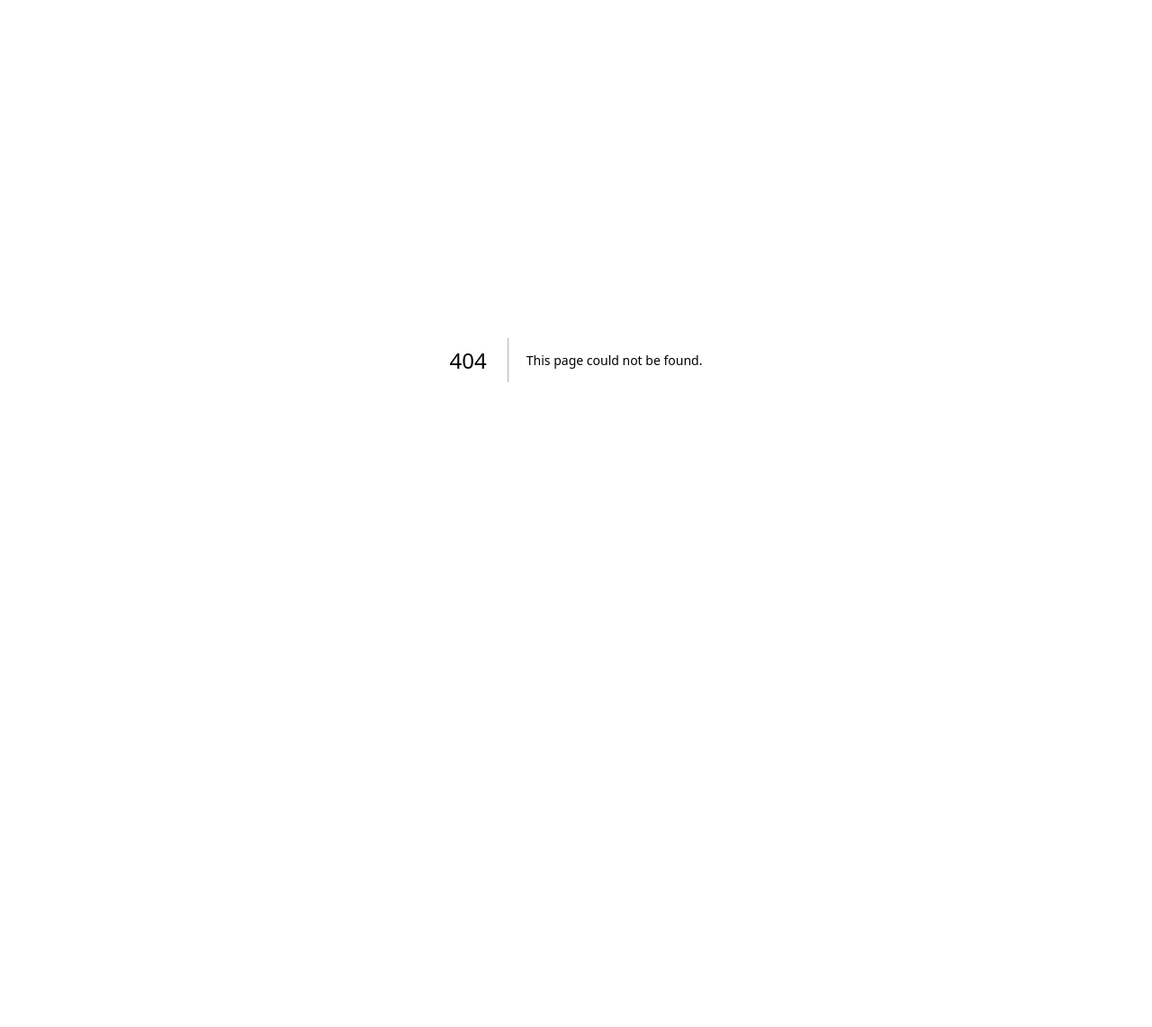
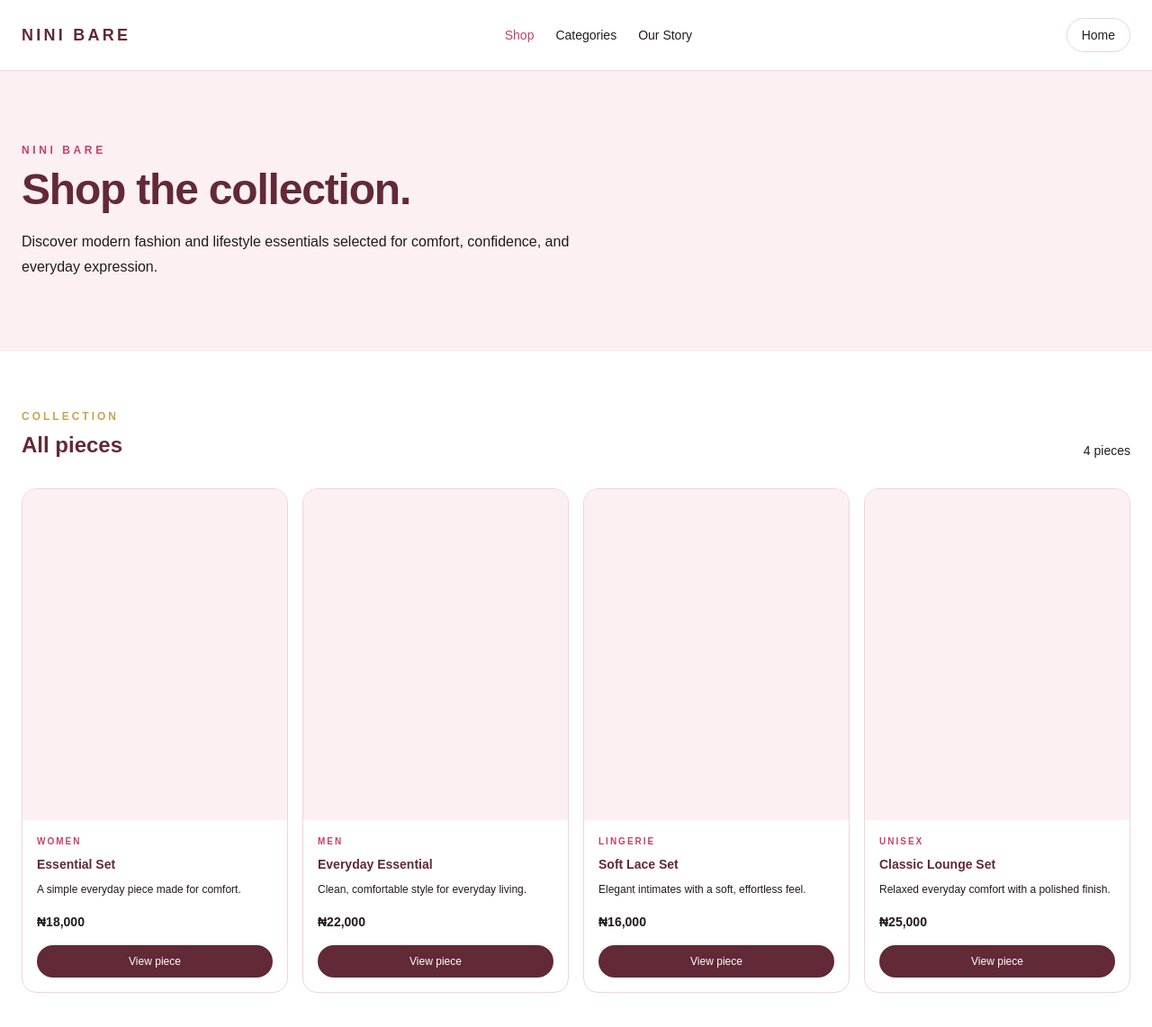
Before and after one commit to imoleayo26/nini-bare, a Next.js app: page /shop in a window 1280 px wide. Before the commit this address had no page. Shown: the top 1142 px of the page at 90% size. Before the commit the page ends 800 px from the top, so only its background shows below. Built offline with nearby package versions, Linux system fonts and the light colour scheme.

Commit message:
feat: add Nini Bare shop page

```diff
--- /dev/null
+++ b/app/shop/page.tsx
@@ -0,0 +1,129 @@
+const products = [
+  {
+    name: "Essential Set",
+    category: "Women",
+    price: "₦18,000",
+    description: "A simple everyday piece made for comfort.",
+  },
+  {
+    name: "Everyday Essential",
+    category: "Men",
+    price: "₦22,000",
+    description: "Clean, comfortable style for everyday living.",
+  },
+  {
+    name: "Soft Lace Set",
+    category: "Lingerie",
+    price: "₦16,000",
+    description: "Elegant intimates with a soft, effortless feel.",
+  },
+  {
+    name: "Classic Lounge Set",
+    category: "Unisex",
+    price: "₦25,000",
+    description: "Relaxed everyday comfort with a polished finish.",
+  },
+];
+
+export default function ShopPage() {
+  return (
+    <main className="min-h-screen bg-nb-white text-nb-ink">
+      <header className="border-b border-nb-border bg-white">
+        <div className="mx-auto flex max-w-7xl items-center justify-between px-6 py-5">
+          <a
+            href="/"
+            className="text-lg font-semibold tracking-[0.18em] text-nb-berry"
+          >
+            NINI BARE
+          </a>
+
+          <nav className="hidden gap-6 text-sm text-nb-ink sm:flex">
+            <a href="/shop" className="font-medium text-nb-rose">
+              Shop
+            </a>
+            <a href="/categories" className="hover:text-nb-rose">
+              Categories
+            </a>
+            <a href="/our-story" className="hover:text-nb-rose">
+              Our Story
+            </a>
+          </nav>
+
+          <a
+            href="/"
+            className="rounded-full border border-nb-border px-4 py-2 text-sm hover:bg-nb-blush"
+          >
+            Home
+          </a>
+        </div>
+      </header>
+
+      <section className="bg-nb-blush px-6 py-14 sm:py-20">
+        <div className="mx-auto max-w-7xl">
+          <p className="text-xs font-semibold uppercase tracking-[0.3em] text-nb-rose">
+            Nini Bare
+          </p>
+
+          <h1 className="mt-3 text-4xl font-semibold tracking-tight text-nb-berry sm:text-5xl">
+            Shop the collection.
+          </h1>
+
+          <p className="mt-5 max-w-2xl text-base leading-7 text-nb-ink/70">
+            Discover modern fashion and lifestyle essentials selected for
+            comfort, confidence, and everyday expression.
+          </p>
+        </div>
+      </section>
+
+      <section className="mx-auto max-w-7xl px-6 py-12 sm:py-16">
+        <div className="mb-8 flex items-end justify-between gap-4">
+          <div>
+            <p className="text-xs font-semibold uppercase tracking-[0.25em] text-nb-gold">
+              Collection
+            </p>
+            <h2 className="mt-2 text-2xl font-semibold text-nb-berry">
+              All pieces
+            </h2>
+          </div>
+
+          <p className="text-sm text-nb-ink/60">
+            {products.length} pieces
+          </p>
+        </div>
+
+        <div className="grid grid-cols-2 gap-4 sm:grid-cols-3 lg:grid-cols-4">
+          {products.map((product) => (
+            <article
+              key={product.name}
+              className="overflow-hidden rounded-2xl border border-nb-border bg-white"
+            >
+              <div className="aspect-[4/5] bg-nb-blush" />
+
+              <div className="p-4">
+                <p className="text-[10px] font-semibold uppercase tracking-[0.2em] text-nb-rose">
+                  {product.category}
+                </p>
+
+                <h3 className="mt-2 text-sm font-semibold text-nb-berry">
+                  {product.name}
+                </h3>
+
+                <p className="mt-2 text-xs leading-5 text-nb-ink/60">
+                  {product.description}
+                </p>
+
+                <p className="mt-4 text-sm font-semibold text-nb-ink">
+                  {product.price}
+                </p>
+
+                <button className="mt-4 w-full rounded-full bg-nb-berry px-4 py-2.5 text-xs font-medium text-white transition hover:bg-nb-rose">
+                  View piece
+                </button>
+              </div>
+            </article>
+          ))}
+        </div>
+      </section>
+    </main>
+  );
+}
```
